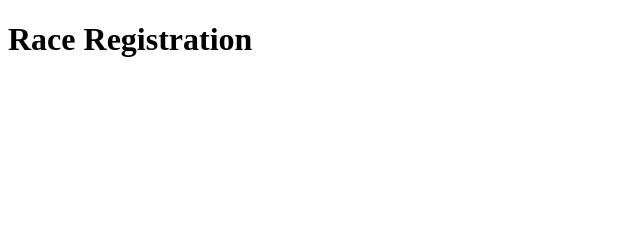
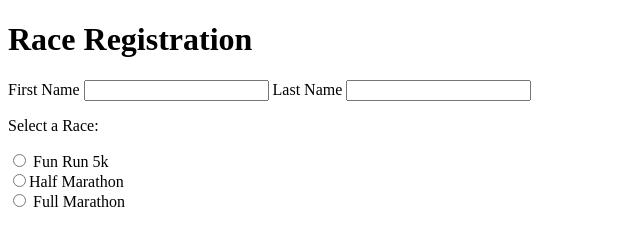
Before and after one commit to pkelliher/Udemy_FullStack1, a plain HTML site: page Udemy_HTML/marathonForm.html in a window 1280 px wide. Shown: the whole page, without its empty margins (0-640 px from the left). Drawn offline with Linux system fonts and the light colour scheme.

Commit message:
Form text field and radio butons

```diff
--- a/Udemy_HTML/marathonForm.html
+++ b/Udemy_HTML/marathonForm.html
@@ -8,5 +8,26 @@
   </head>
   <body>
     <h1>Race Registration</h1>
+    <form action="">
+        <div>
+        <label for"first">First Name</label>
+        <input type="text" name="" id="first" name="firstname">
+        <label for"last">Last Name</label>
+        <input type="text" name="" id="last" name="lastname">
+    </div>
+<p>Select a Race:</p>
+<div>
+        <input type="radio" name="race" id="funrun">
+        <label for="funrun">Fun Run 5k</label>
+    </div>
+    <div>
+        <input type="radio" name="race" id="half>
+        <label for="half">Half Marathon</label>
+    </div>
+        <div>
+        <input type="radio" name="race" id="full">
+        <label for="full">Full Marathon</label>
+    </div>
+    </form>
   </body>
 </html>
```
